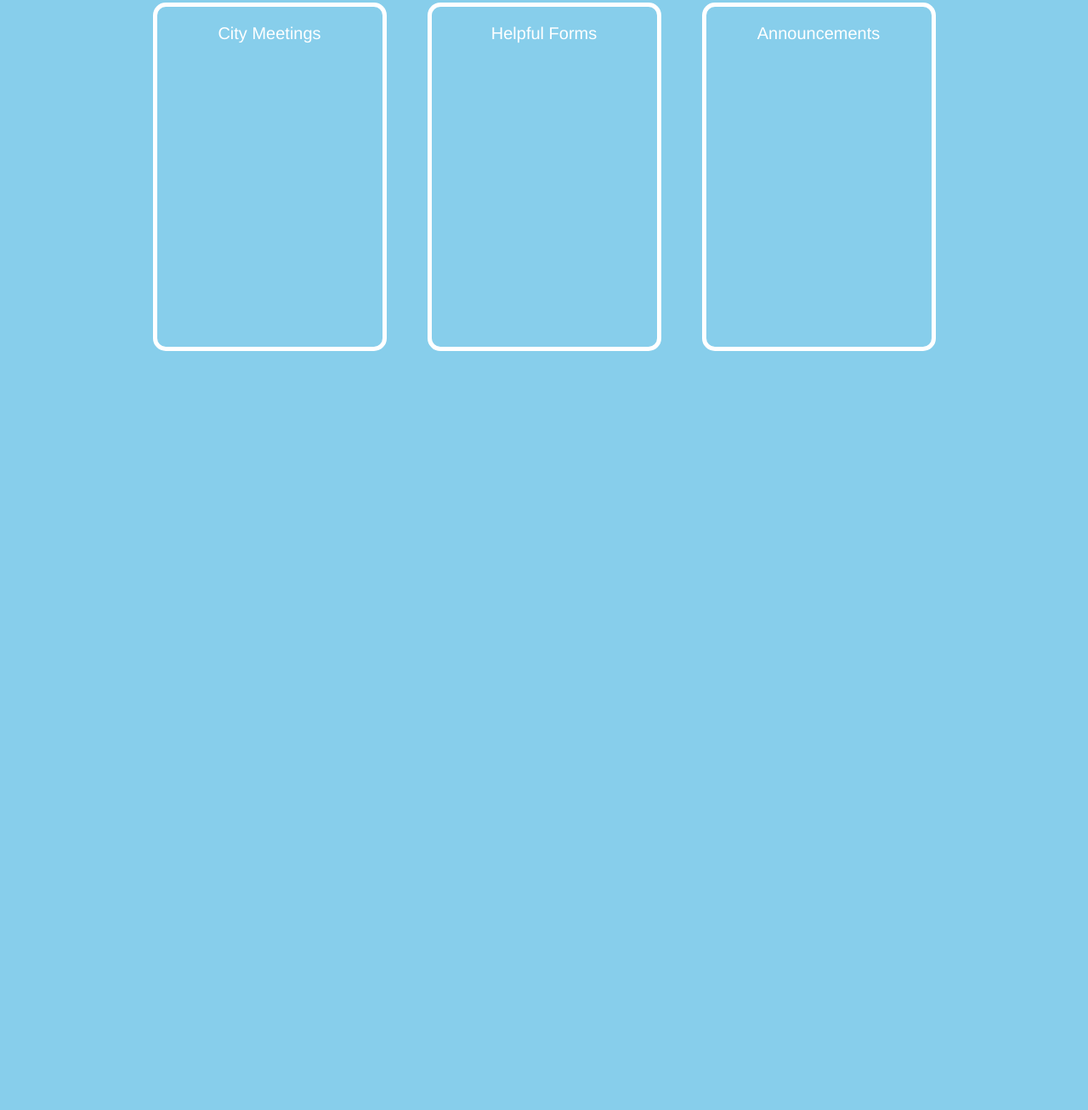
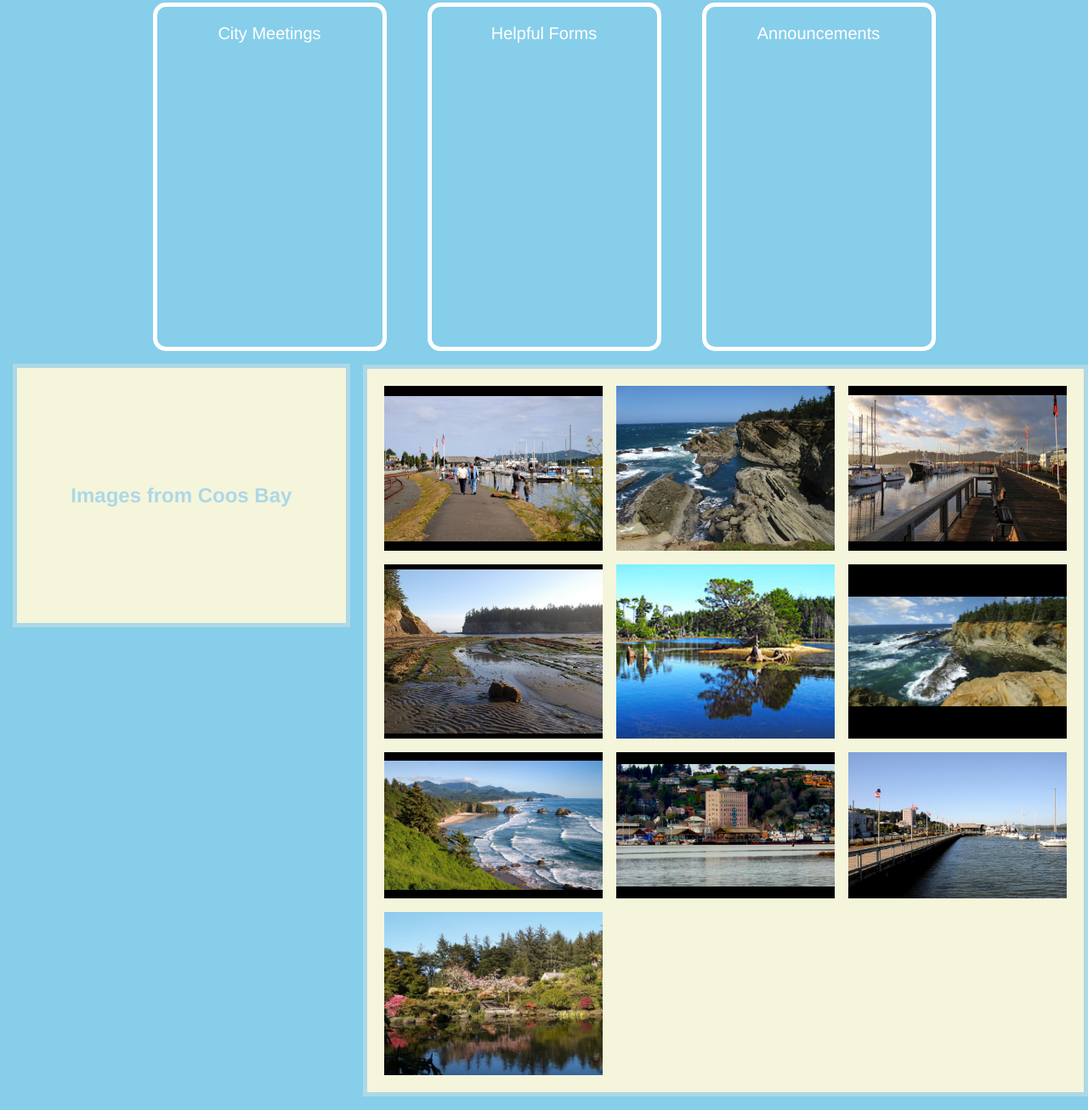
Before and after one commit to PhilipEskins/state-beach, a website built with webpack: page src/index.html in a window 1280 px wide. Shown: the part 745-2051 px from the top of the page at 85% size. Before the commit the page ends 1158 px from the top, so only its background shows below. Built offline with nearby package versions, Linux system fonts and the light colour scheme.

Commit message:
add image gallery

```diff
--- a/package.json
+++ b/package.json
@@ -14,7 +14,7 @@
   "devDependencies": {
     "css-loader": "^0.28.10",
     "file-loader": "^1.1.6",
-    "html-loader": "^0.5.5",
+    "html-srcsets-loader": "^0.5.1",
     "html-webpack-plugin": "^3.2.0",
     "n": "^2.1.12",
     "node-sass": "^4.9.3",
--- a/src/index.html
+++ b/src/index.html
@@ -46,5 +46,25 @@
         <p>Announcements</p>
       </div>
     </div>
+
+    <div class="gallery">
+      <div class="box">
+        <h2>Images from Coos Bay</h2>
+      </div>
+      <div class="pictures">
+        <ul>
+          <li><img src="img/gallery/01.jpg"></li>
+          <li><img src="img/gallery/02.jpg"></li>
+          <li><img src="img/gallery/03.jpg"></li>
+          <li><img src="img/gallery/04.jpg"></li>
+          <li><img src="img/gallery/05.jpg"></li>
+          <li><img src="img/gallery/06.jpg"></li>
+          <li><img src="img/gallery/07.jpg"></li>
+          <li><img src="img/gallery/08.jpg"></li>
+          <li><img src="img/gallery/09.jpg"></li>
+          <li><img src="img/gallery/10.jpg"></li>
+        </ul>
+      </div>
+    </div>
   </body>
 </html>
--- a/src/sass/styles.scss
+++ b/src/sass/styles.scss
@@ -113,3 +113,51 @@ nav {
     }
   }
 }
+
+
+.gallery {
+    display: grid;
+    grid-template-columns: 1fr 2fr;
+  // width: 50%;
+  .box {
+    display: flex;
+    border: solid lightblue 5px;
+    color: lightblue;
+    background-color: beige;
+    justify-content: center;
+    align-items: center;
+    height: 300px;
+    margin: 15px;
+
+  }
+
+  .pictures {
+  }
+
+  ul {
+    display: grid;
+    align-items: center;
+    list-style-type: none;
+    // column-count: 3;
+    // column-width: 50px;
+    grid-template-columns: repeat(auto-fit, minmax(200px, 1fr));
+    // grid-auto-rows: 10vw;
+    // grid-auto-flow: dense;
+    grid-gap: 1em;
+    border: solid lightblue 5px;
+    background-color: beige;
+    padding: 20px;
+    li {
+      display: flex;
+      height: 100%;
+      background-color: black;
+      // border: solid red 1px;
+    }
+  }
+
+  img {
+    align-self: center;
+    width: 100%;
+    height: auto;
+  }
+}
--- a/webpack.config.js
+++ b/webpack.config.js
@@ -45,11 +45,12 @@ module.exports = {
       // },
 
       {
-        test:/\.html$/,
-        use: [
-          'html-loader'
-        ]
-      },
+       test: /\.html$/,
+       loader: 'html-srcsets-loader',
+       options: {
+            attrs: ['img:src', ':srcset'],
+         },
+      }
 
     ]
   },
```
Also changed, not shown: src/img/gallery/01.jpg (added), src/img/gallery/02.jpg (added), src/img/gallery/03.jpg (added), src/img/gallery/04.jpg (added), src/img/gallery/05.JPG (added), src/img/gallery/06.jpg (added), src/img/gallery/07.jpg (added), src/img/gallery/08.jpg (added), src/img/gallery/09.jpg (added), src/img/gallery/10.jpg (added), 1 other file.
